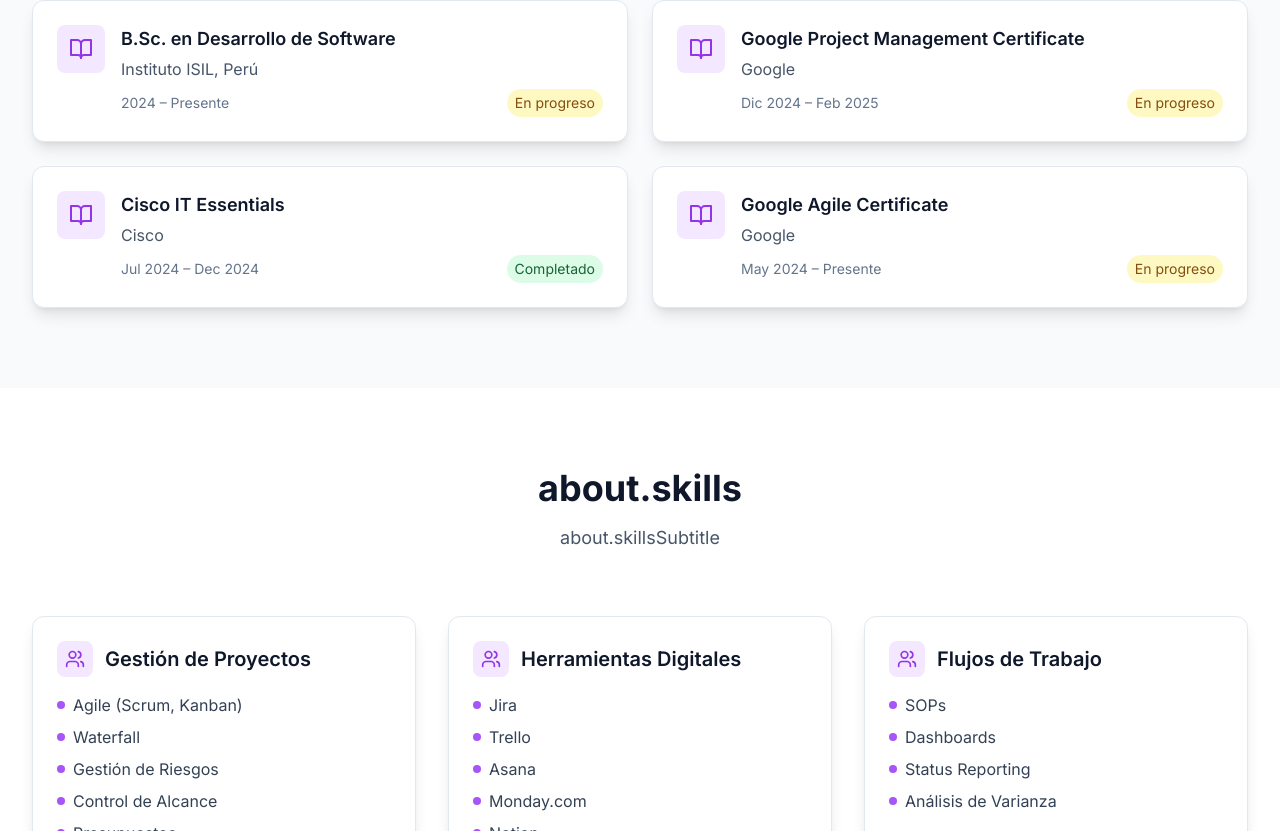
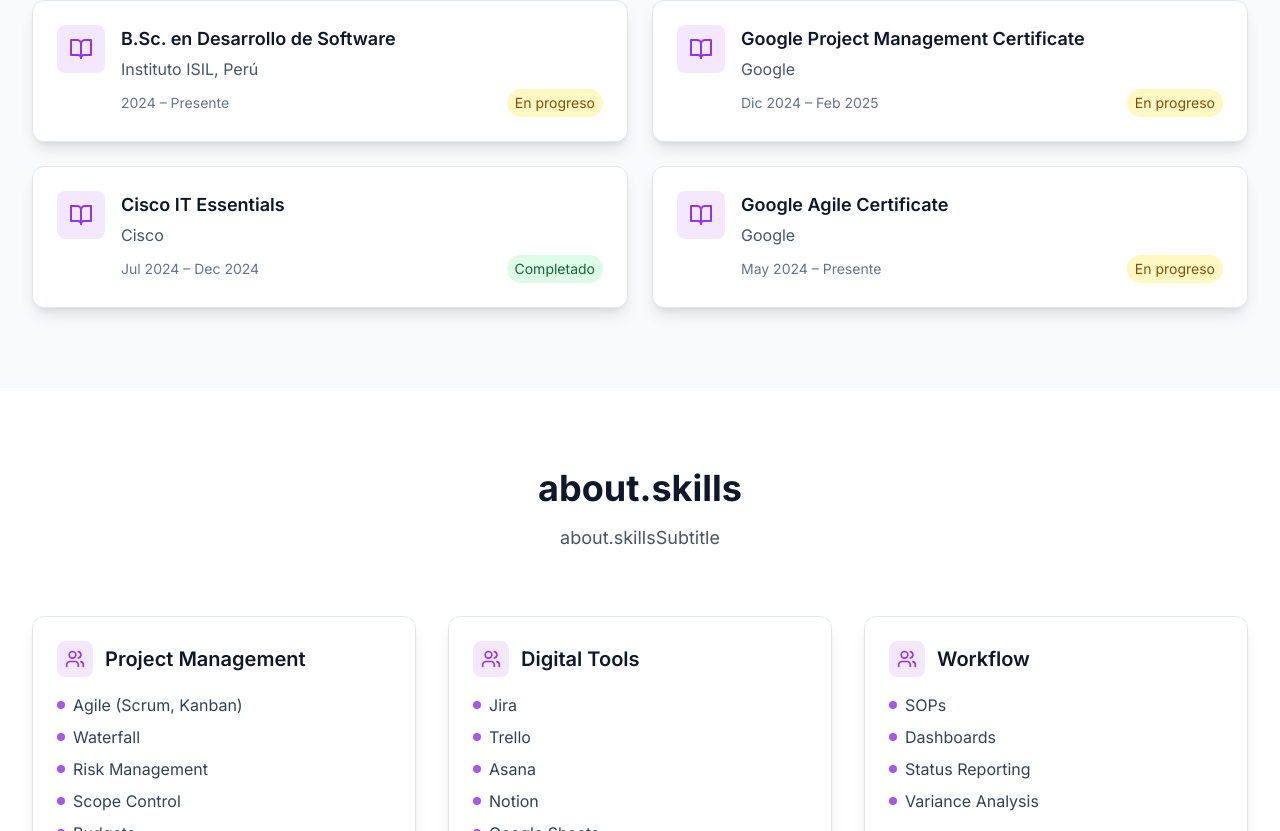
Before and after one commit to NeilEn/Portafolio, a Next.js app: page /about in a window 1280 px wide. Shown: the part 1969-2800 px from the top of the page. Built offline with nearby package versions, Linux system fonts and the light colour scheme.

Commit message:
\Sección About y Skills bilingüe y mejoras de estilo"

```diff
--- a/app/about/page.tsx
+++ b/app/about/page.tsx
@@ -60,13 +60,51 @@
     }
   ]
 
-  const skills = {
-    'Gestión de Proyectos': ['Agile (Scrum, Kanban)', 'Waterfall', 'Gestión de Riesgos', 'Control de Alcance', 'Presupuestos', 'Gestión de Stakeholders'],
-    'Herramientas Digitales': ['Jira', 'Trello', 'Asana', 'Monday.com', 'Notion', 'Google Sheets', 'MS Project', 'Slack'],
-    'Flujos de Trabajo': ['SOPs', 'Dashboards', 'Status Reporting', 'Análisis de Varianza'],
-    'Comunicación': ['Gestión de Stakeholders', 'Negociación con Proveedores', 'Revisión de Contratos'],
-    'Idiomas': ['Inglés (C1/C2)', 'Español (Nativo)']
-  }
+  const skills = language === 'es'
+    ? [
+        {
+          title: getTranslation(language, 'skills.projectManagement.title'),
+          skills: getTranslation(language, 'skills.projectManagement.skills')
+        },
+        {
+          title: getTranslation(language, 'skills.digitalTools.title'),
+          skills: getTranslation(language, 'skills.digitalTools.skills')
+        },
+        {
+          title: 'Flujos de Trabajo',
+          skills: ['SOPs', 'Dashboards', 'Status Reporting', 'Análisis de Varianza']
+        },
+        {
+          title: getTranslation(language, 'skills.communication.title'),
+          skills: getTranslation(language, 'skills.communication.skills')
+        },
+        {
+          title: 'Idiomas',
+          skills: ['Inglés (C1/C2)', 'Español (Nativo)']
+        }
+      ]
+    : [
+        {
+          title: getTranslation(language, 'skills.projectManagement.title'),
+          skills: getTranslation(language, 'skills.projectManagement.skills')
+        },
+        {
+          title: getTranslation(language, 'skills.digitalTools.title'),
+          skills: getTranslation(language, 'skills.digitalTools.skills')
+        },
+        {
+          title: 'Workflow',
+          skills: ['SOPs', 'Dashboards', 'Status Reporting', 'Variance Analysis']
+        },
+        {
+          title: getTranslation(language, 'skills.communication.title'),
+          skills: getTranslation(language, 'skills.communication.skills')
+        },
+        {
+          title: 'Languages',
+          skills: ['English (C1/C2)', 'Spanish (Native)']
+        }
+      ]
 
   return (
     <div className="min-h-screen pt-20">
@@ -105,7 +143,7 @@
               <div className="flex flex-col items-center lg:items-start">
                 <div className="w-48 h-48 rounded-full overflow-hidden flex items-center justify-center mb-6 border-4 border-primary-400 shadow-lg">
                   <img
-                    src="/neil.jpg"
+                    src="/neil.jpeg"
                     alt="Neil Endicott"
                     className="object-cover w-full h-full"
                   />
@@ -289,7 +327,7 @@
             viewport={{ once: true }}
             className="text-center mb-16"
           >
-            <h2 className="text-3xl sm:text-4xl font-bold mb-4">
+            <h2 className="text-3xl sm:text-4xl font-bold mb-4 text-secondary-900 dark:text-white">
               {getTranslation(language, 'about.skills').split(' ').map((word: string, index: number) =>
                 index === 1 ? (
                   <span key={index} className="gradient-text"> {word} </span>
@@ -304,9 +342,9 @@
           </motion.div>
 
           <div className="grid grid-cols-1 md:grid-cols-2 lg:grid-cols-3 gap-8">
-            {Object.entries(skills).map(([category, skillList], index) => (
+            {skills.map((category, index) => (
               <motion.div
-                key={category}
+                key={category.title}
                 initial={{ opacity: 0, y: 20 }}
                 whileInView={{ opacity: 1, y: 0 }}
                 transition={{ duration: 0.8, delay: index * 0.1 }}
@@ -318,11 +356,11 @@
                     <Users className="h-5 w-5 text-primary-600" />
                   </div>
                   <h3 className="text-xl font-semibold text-secondary-900 dark:text-white">
-                    {category}
+                    {category.title}
                   </h3>
                 </div>
                 <div className="space-y-2">
-                  {skillList.map((skill, skillIndex) => (
+                  {category.skills.map((skill: string, skillIndex: number) => (
                     <div key={skillIndex} className="flex items-center space-x-2">
                       <div className="w-2 h-2 bg-primary-500 rounded-full"></div>
                       <span className="text-secondary-700 dark:text-secondary-300">{skill}</span>
```
